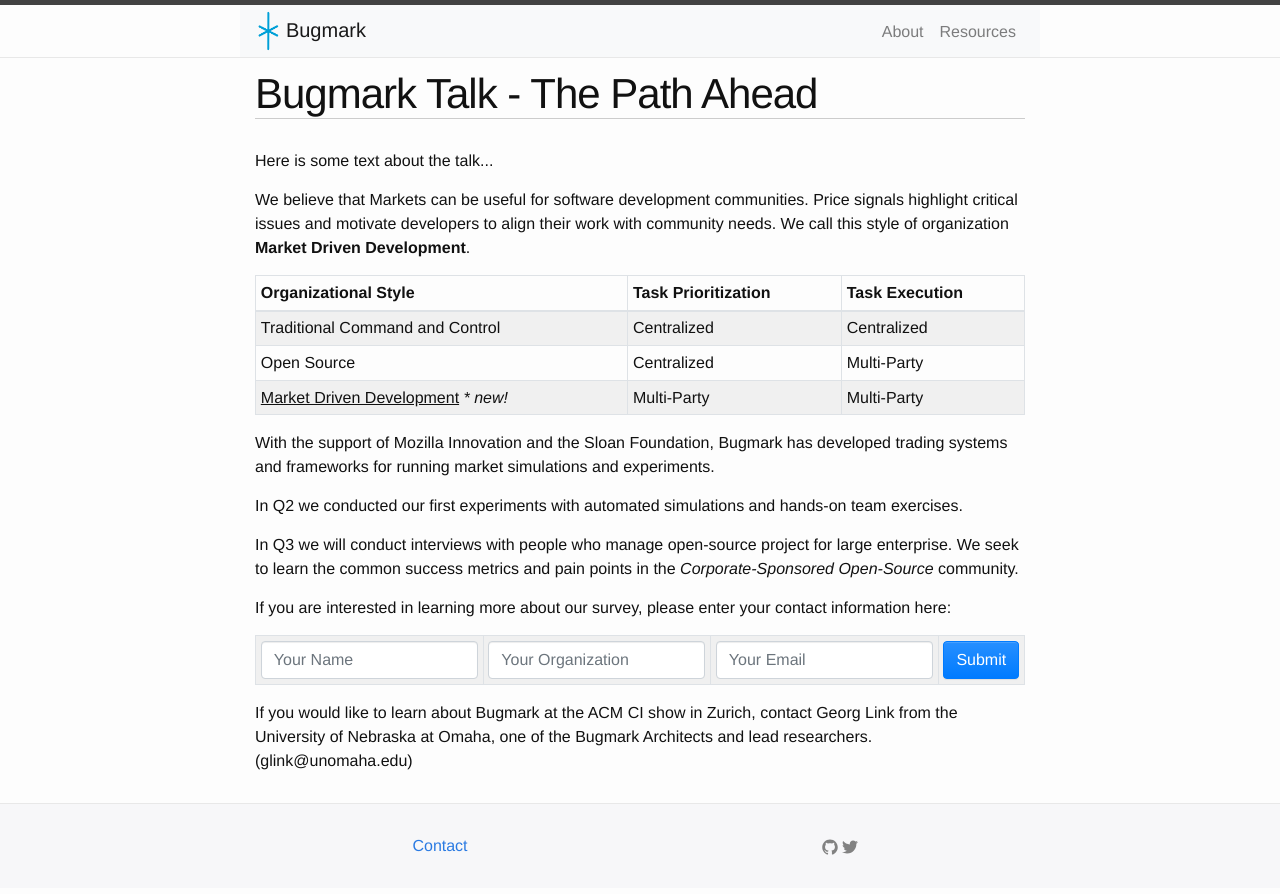
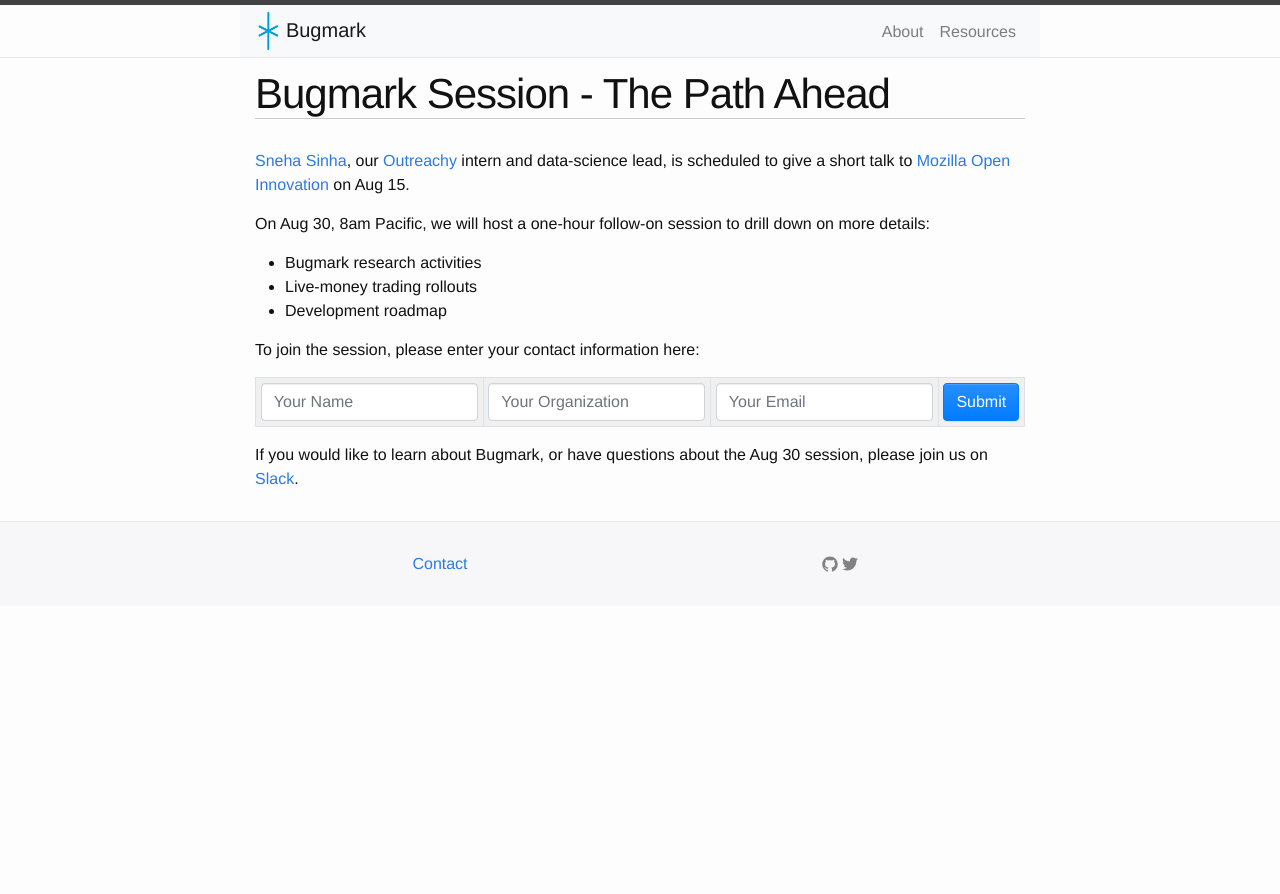
Before and after one commit to bugmark/website, a Jekyll site: the page built from docs/pages/pa.html, in a window 1280 px wide. Shown: the top 894 px of the page. Built offline with Jekyll 4.4.1, drawn with Linux system fonts in a browser that asks for light colours; nearby versions of some CDN libraries.

Commit message:
Update landing page

```diff
--- a/docs/pages/pa.html
+++ b/docs/pages/pa.html
@@ -1,71 +1,28 @@
 ---
 hdrnav: false
 layout: page
-title: Bugmark Talk - The Path Ahead
+title: Bugmark Session - The Path Ahead
 permalink: /pa/
 navigation_weight: 0
 ---
-
 <p>
-Here is some text about the talk...
+<a href='https://twitter.com/sneha_si42'>Sneha Sinha</a>, our <a
+   href='https://www.outreachy.org/'>Outreachy</a> intern and data-science
+ lead, is scheduled to give a short talk to <a
+   href='https://wiki.mozilla.org/Innovation'>Mozilla Open Innovation</a> on
+ Aug 15.
 </p>
 <p>
-We believe that Markets can be useful for software
-development communities.  Price signals highlight
-critical issues and motivate developers to align
-their work with community needs.  We call this
-style of organization <b>Market Driven
-Development</b>.
-</p>
-<table class='table table-sm'>
-  <thead>
-    <tr>
-      <th>Organizational Style</th>
-      <th>Task Prioritization</th>
-      <th>Task Execution</th>
-    </tr>
-  </thead>
-  <tbody>
-    <tr>
-      <td>Traditional Command and Control</td>
-      <td>Centralized</td>
-      <td>Centralized</td>
-    </tr>
-    <tr>
-      <td>Open Source</td>
-      <td>Centralized</td>
-      <td>Multi-Party</td>
-    </tr>
-    <tr>
-      <td>
-        <u>Market Driven Development</u>
-        <i>* new!</i>
-      </td>
-      <td>Multi-Party</td>
-      <td>Multi-Party</td>
-    </tr>
-  </tbody>
-</table>
-<p>
-With the support of Mozilla Innovation and the
-Sloan Foundation, Bugmark has developed trading
-systems and frameworks for running market
-simulations and experiments.
+On Aug 30, 8am Pacific, we will host a one-hour follow-on session to drill down
+on more details:
+<ul>
+  <li>Bugmark research activities</li>
+  <li>Live-money trading rollouts</li>
+  <li>Development roadmap</li>
+</ul>
 </p>
 <p>
-In Q2 we conducted our first experiments with
-automated simulations and hands-on team exercises.
-</p>
-<p>
-In Q3 we will conduct interviews with people who
-manage open-source project for large enterprise.
-We seek to learn the common success metrics and
-pain points in the <i>Corporate-Sponsored
-Open-Source</i> community.
-</p>
-<p>
-If you are interested in learning more about our
-survey, please enter your contact information here:
+To join the session, please enter your contact information here:
 <form action="https://leadcap1.bugmark.plus/formcap" method="post">
   <table class='table table-sm'>
     <tbody>
@@ -100,9 +57,6 @@
 </form>
 </p>
 <p>
-If you would like to learn about Bugmark at the
-ACM CI show in Zurich, contact Georg Link from the
-University of Nebraska at Omaha, one of the Bugmark
-Architects and lead researchers.
-(glink@unomaha.edu)<br/>
+If you would like to learn about Bugmark, or have questions about the Aug 30
+session, please join us on <a href="https://slackin.bugmark.plus">Slack</a>.
 </p>
```
